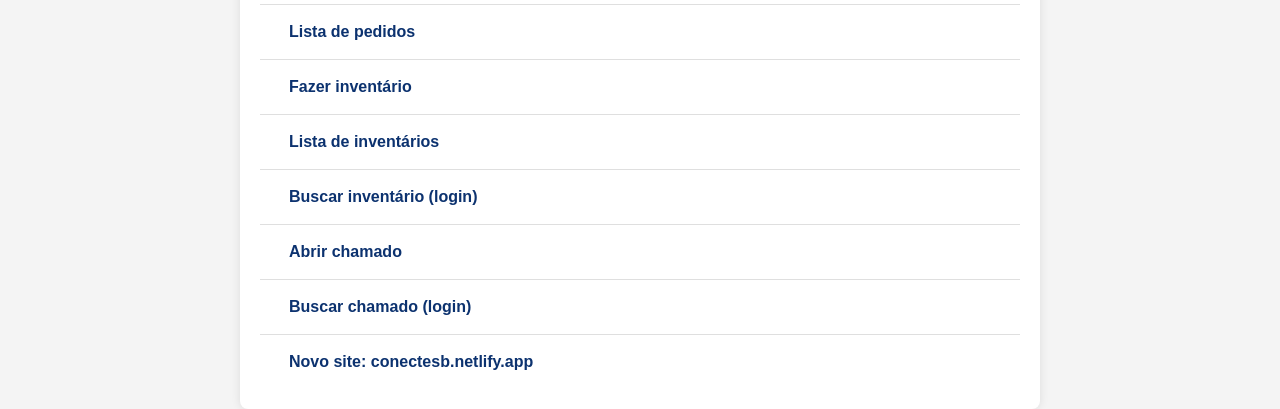
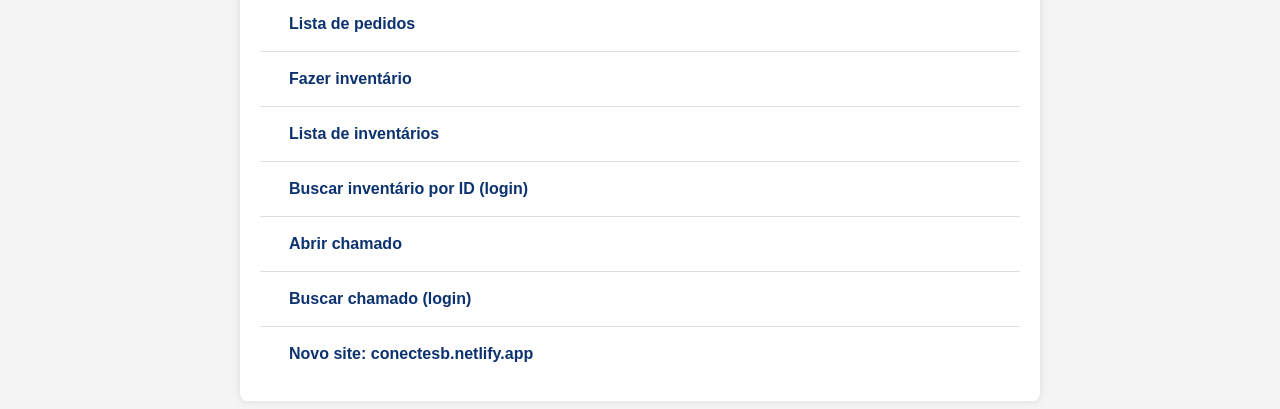
Before and after one commit to leandromelolm/conectesb, a website: page src/index.html in a window 1280 px wide. Shown: the part 183-592 px from the top of the page. Drawn offline with nearby package versions, Linux system fonts and the light colour scheme.

Commit message:
style(index): text css

```diff
--- a/src/index.html
+++ b/src/index.html
@@ -88,6 +88,7 @@ body {
 
 h3 {
     padding: 0 24px;
+    margin-bottom: 0;
 }
 
 </style>
@@ -113,7 +114,7 @@ h3 {
                     <a href="inventario-lista?search=all" class="btn a__link">Lista de inventários</a>
                 </li>
                 <li class="list-group-item">
-                    <a href="inventario-buscar?search=all" class="btn a__link">Buscar inventário (login)</a>
+                    <a href="inventario-buscar?search=all" class="btn a__link">Buscar inventário por ID (login)</a>
                 </li>
                 <li class="list-group-item">
                     <a href="abrirchamado.html" class="btn a__link">Abrir chamado</a>
```
